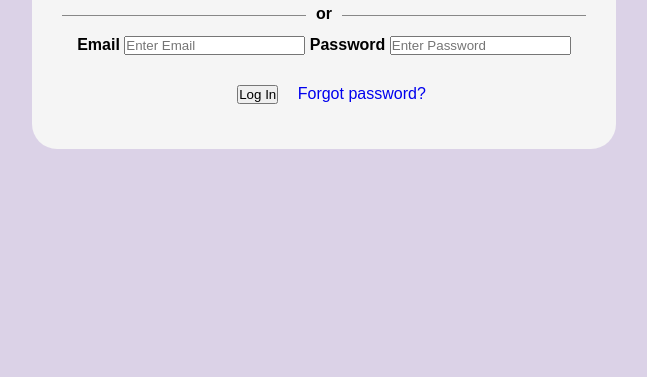
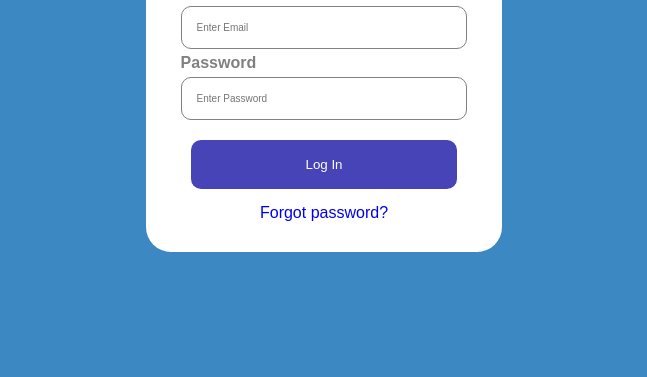
Before and after one commit to ManonChab/repo-donde-esta-mi-css, a plain HTML site: page index.html in a window 1280 px wide. Shown: the part 423-800 px from the top of the page, without its empty margins (316-963 px from the left). Drawn offline with Linux system fonts and the light colour scheme.

Commit message:
cambios diseño final

```diff
--- a/styles.css
+++ b/styles.css
@@ -5,7 +5,7 @@
 }
 body {
     font-family: Arial, sans-serif;
-    background-color: #DBD2E7;
+    background-color:rgb(59,136,195);
     display: flex;
     justify-content: center;
     align-items: center;
@@ -13,7 +13,7 @@ body {
 }
 .card {
     text-align: center;
-    background-color: whitesmoke;
+    background-color: rgb(255,255,255);
     background-size:auto;
     padding: 30px;
     border-radius: 25px;
@@ -63,16 +63,47 @@ img{
     margin: 10px 0 20px;
     font-weight: bold;
     }
+
 .or span{
-    background: whitesmoke;
+    background: rgb(255,255,255);
     padding:0 10px;
 }
-.email-login{
-    margin: 15px;
+.email-login {
+    margin: 5px;
+    display: flex;
+    flex-direction: column;
 }
+
+label {
+color: grey;
+font-weight: bold;
+display: flex;
+justify-self: flex-start;
+margin: 5px;
+margin-left: 0px;
+}
+
+input {
+    padding: 15px;
+    border-radius: 10px;
+    font-size: 10px;
+    border: 1px solid grey;
+}
+
 .cta-btn{
     margin: 15px;
+    padding: 15px;
+    border: 2px solid rgb(70,68,182);
+    background-color: rgb(70,68,182);
+    color: white;
+    border-radius: 10px;
+
 }
-a {
-  text-decoration: none;
+
+form{
+    display: flex;
+    flex-direction: column;
 }
+.forget-pass{
+    text-decoration: none;
+}
```
